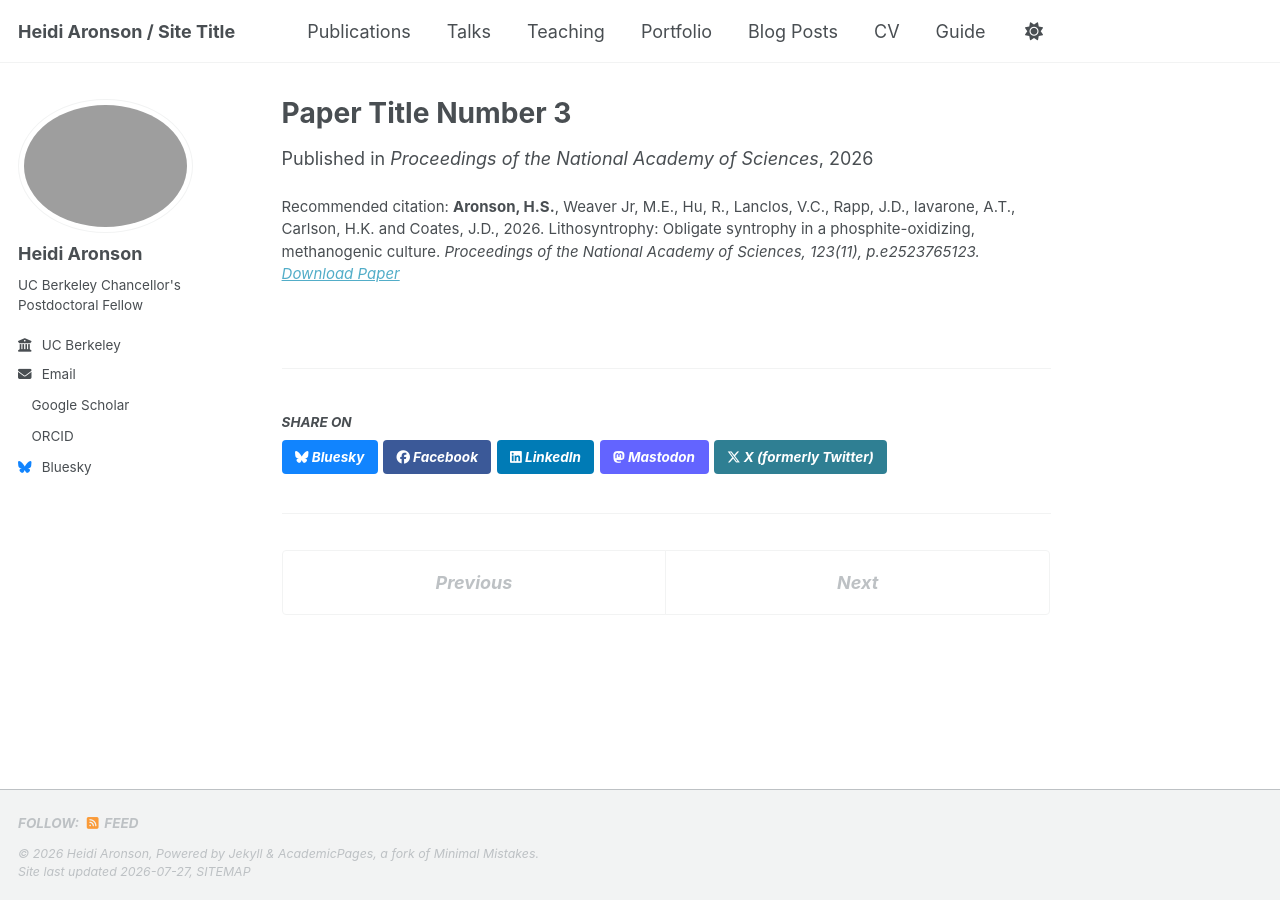
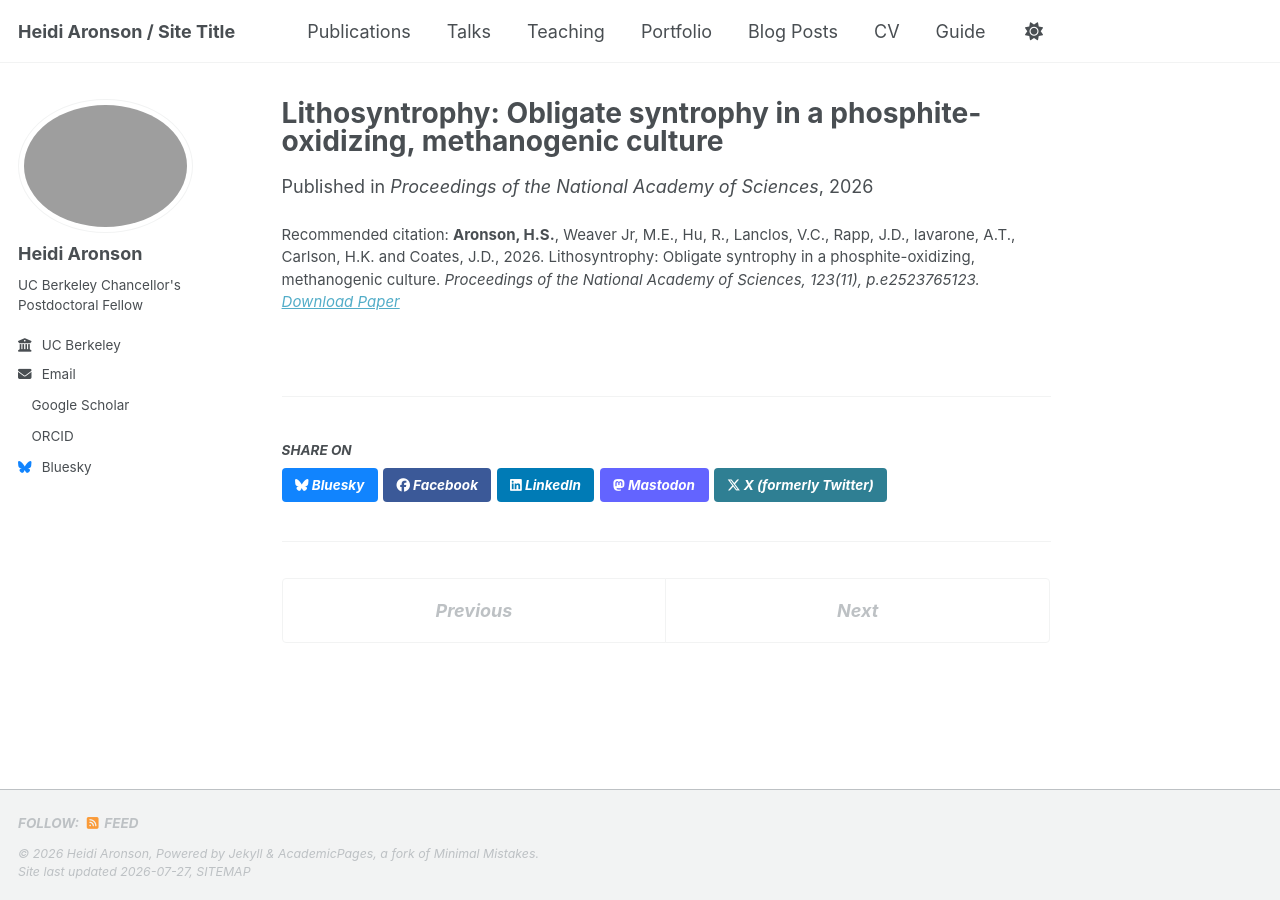
Before and after one commit to heidiaronson/heidiaronson.github.io, a Jekyll site: the page built from _publications/2026-03-11-lithosyntrophy-obligate-syntrophy-in-a-phosphite-oxidizing-methanogenic-culture.md, in a window 1280 px wide. Built offline with Jekyll 4.4.1, drawn with Linux system fonts in a browser that asks for light colours; a style sheet for code colours, icons or effects is not loaded.

Commit message:
Update 2026-03-11-lithosyntrophy-obligate-syntrophy-in-a-phosphite-oxidizing-methanogenic-culture.md

```diff
--- a/_publications/2026-03-11-lithosyntrophy-obligate-syntrophy-in-a-phosphite-oxidizing-methanogenic-culture.md
+++ b/_publications/2026-03-11-lithosyntrophy-obligate-syntrophy-in-a-phosphite-oxidizing-methanogenic-culture.md
@@ -1,5 +1,5 @@
 ---
-title: "Paper Title Number 3"
+title: "Lithosyntrophy: Obligate syntrophy in a phosphite-oxidizing, methanogenic culture"
 collection: publications
 category: manuscripts
 permalink: /publication/2026-03-11-lithosyntrophy-obligate-syntrophy-in-a-phosphite-oxidizing-methanogenic-culture
```
